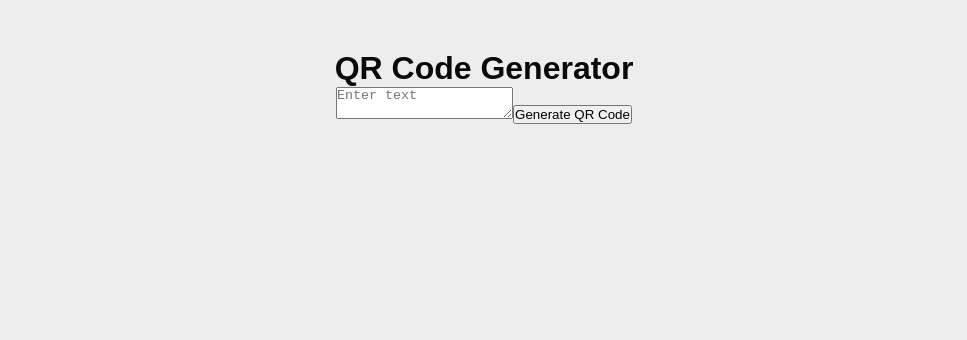
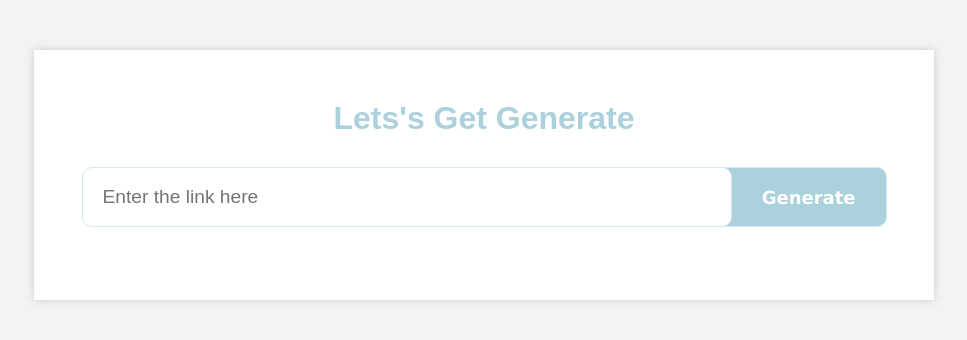
Before and after one commit to ChonlachatApisorn/gen-shorturl-qrcode, a Next.js app: page / in a window 1280 px wide. Shown: the top 340 px of the page, without its empty margins (156-1123 px from the left). Built offline with nearby package versions, Linux system fonts and the light colour scheme.

Commit message:
feat: design page

```diff
--- a/pages/api/shorturl/[id].js
+++ b/pages/api/shorturl/[id].js
@@ -6,10 +6,10 @@ export default async function handler(req, res) {
             res.status(405).end(`Method ${req.method} Not Allowed`)
         }
         const { id } = req.query
-        const result = datas.filter((data) => (data.id == id))
+        const result = datas.find((data) => (data.id == id))
         console.log(result);
 
-        res.redirect(result[0].oldUrl)
+        res.redirect(result.oldUrl)
     } catch (error) {
         res.status(500).end(`Internal Server Error: ${error.message}`)
     }
--- a/src/app/globals.css
+++ b/src/app/globals.css
@@ -14,6 +14,7 @@ html,
 body {
   max-width: 100vw;
   overflow-x: hidden;
+  background: #f3f3f3;
 }
 
 body {
@@ -35,6 +36,116 @@ a {
   text-decoration: none;
 }
 
+h1 {
+  color: #ABD1DC;
+  margin-bottom: 30px;
+}
+
+input[type=text] {
+  height: 60px;
+  width: 650px;
+  padding-left: 20px;
+  border-radius: 10px;
+  font-size: larger;
+  position: relative;
+  border: 1px solid #D3E7EE;
+  outline: none;
+}
+
+input[type=text]:focus {
+  border: 3px solid #ABD1DC;
+}
+
+button {
+  margin-left: -25px;
+  text-align: end;
+  height: 60px;
+  width: 180px;
+  border-radius: 10px;
+  padding-right: 30px;
+  cursor: pointer;
+  background: #ABD1DC;
+  font-family:Verdana, Geneva, Tahoma, sans-serif;
+  font-size: large;
+  font-weight: 600;
+  color: white;
+  border: 1px solid #D3E7EE;
+  transition: 0.5s;
+}
+
+button:hover {
+  background: #7097AB;
+  transition: 0.5s;
+}
+
+.from-div {
+  display: flex;
+  justify-content: center;
+}
+
+.div-body {
+  display: flex;
+  justify-content: center;
+  align-items: center;
+  width: auto;
+  height: auto;
+  padding: 50px;
+  background: #f3f3f3;
+}
+
+.content {
+  display: flex;
+  flex-direction: column;
+  align-items: center;
+  padding-top: 50px;
+  width: 900px;
+  min-height: 250px;
+  max-height: auto;
+  box-shadow: 0px 0px 8px #cccccc;
+  background: #ffffff;
+}
+
+.qr-code {
+  margin-top: 30px;
+  display: flex;
+  flex-direction: column;
+  align-items: center;
+}
+
+.short-url {
+  display: flex;
+  align-items: center;
+  margin: 20px;
+}
+
+.link-url {
+  display: flex;
+  justify-content: center;
+  align-items: center;
+  height: 30px;
+  width: 340px;
+  border: 1px solid #ABD1DC;
+  outline: none;
+}
+
+.clipboard {
+  display: flex;
+  justify-content: center;
+  align-items: center;
+  height: 30px;
+  width: 60px;
+  background-color: #ABD1DC;
+  color: #FFFFFF;
+  cursor: pointer;
+  font-size: small;
+  transition: 0.5s;
+}
+
+.clipboard:hover {
+  background-color: #7097AB;
+  transition: 0.5s;
+}
+
 @media (prefers-color-scheme: light) {
   html {
     color-scheme: light;
--- a/src/app/page.js
+++ b/src/app/page.js
@@ -5,63 +5,68 @@ import { useState } from 'react';
 export default function Home() {
   const [text, setText] = useState('');
   const [qrCode, setQrCode] = useState('');
-
   const [link, setLink] = useState('');
 
   const handleSubmit = async (e) => {
     e.preventDefault();
-    // Send a POST request to the API
-    const responseQrCode = await fetch('/api/gen-qrcode', {
+    const option = {
       method: 'POST',
         headers: {
           'Content-Type': 'application/json',
         },
         body: JSON.stringify({ text }),
-    });
+    }
 
-    const responseLink = await fetch('/api/gen-shorturl', {
-      method: 'POST',
-      headers: {
-        'Content-Type': 'application/json',
-      },
-      body: JSON.stringify({ text }),
-    });
+    const [ resQR, resLink ] = await Promise.all([
+      fetch('/api/gen-qrcode', option),
+      fetch('/api/gen-shorturl', option)
+    ])
 
-    const dataQrCode = await responseQrCode.json();
-    const dataLink = await responseLink.json();
+    const dataQrCode = await resQR.json();
+    const dataLink = await resLink.json();
 
-    if (responseQrCode.ok && responseLink.ok) {
+    if (resQR.ok && resLink.ok) {
       setLink(dataLink.shortUrl);
       setQrCode(dataQrCode.qrCode);
     } else {
-      console.error('Failed to generate QR code:', dataQrCode.message);
-      console.error('Failed to generate short URL:', dataLink.message);
+      alert('Failed to generate Please refresh page');
     }
   };
+
+  const copyLink = (e) => {
+    navigator.clipboard.writeText(link)
+  }
+
   return (
-    <div style={{ textAlign: 'center', marginTop: '50px' }}>
-      <h1>QR Code Generator</h1>
-      <form onSubmit={handleSubmit}>
-        <textarea
-          placeholder="Enter text"
+    <div className='div-body'>
+      <div className='content'>
+        <h1>Lets's Get Generate</h1>
+        <form onSubmit={handleSubmit} className='from-div'>
+          <input
+            type='text'
+            placeholder="Enter the link here"
             value={text}
             onChange={(e) => setText(e.target.value)}
           />
-        <button type="submit">Generate QR Code</button>
+          <button type="submit">Generate</button>
         </form>
 
         {qrCode && (
-        <div>
+          <div className='qr-code'>
             <h3>Your QR Code:</h3>
             <img src={qrCode} alt="Generated QR Code" />
           </div>
         )}
 
         {link && (
-        <div>
-          <a href={link}> {link} </a>
+          <div className='short-url'>
+            <div className='link-url'>
+              <label href={link}> {link} </label>
+            </div>
+            <div className='clipboard' onClick={copyLink}>COPY</div>
           </div>
         )}
       </div>
+    </div>
   );
 }
```
Lines whose indentation alone changed are shown as unchanged.
